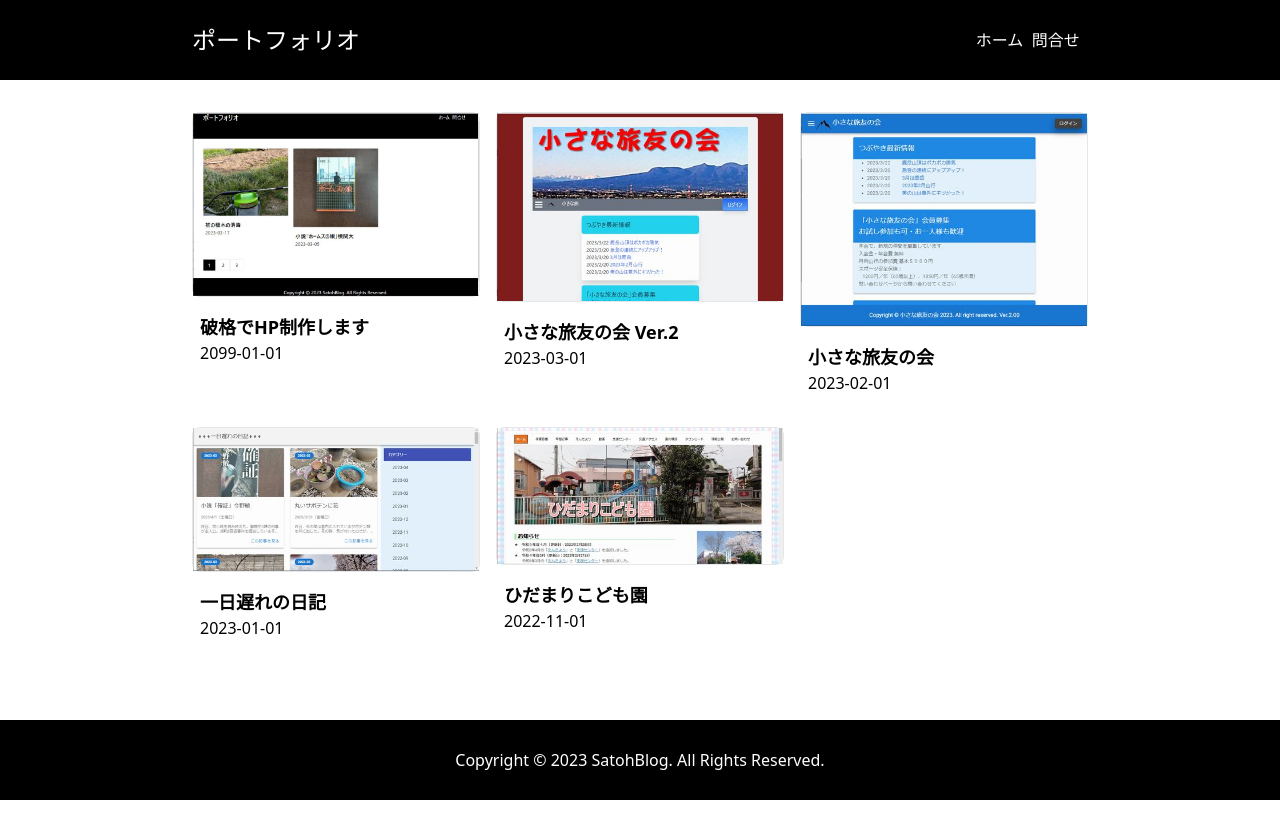
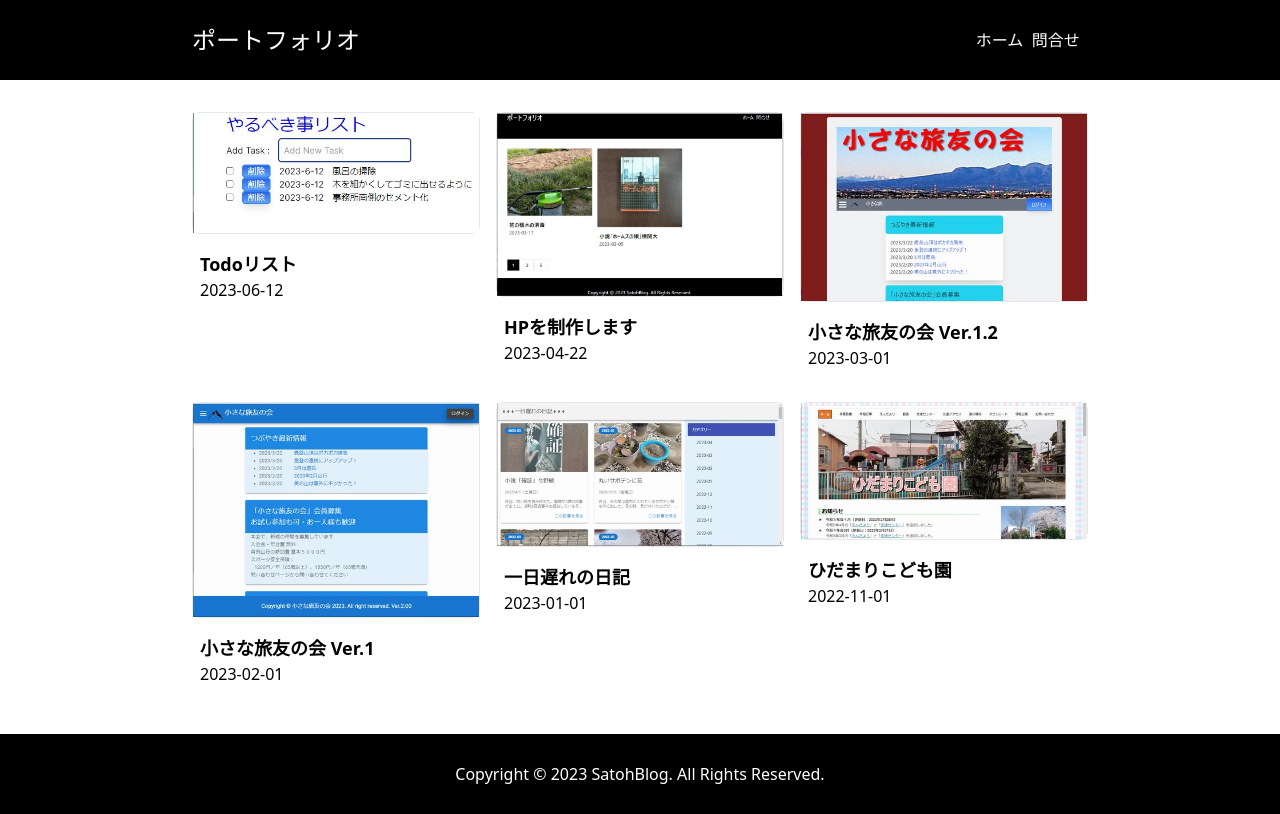
Before and after one commit to kfbk/nextjs-markdown-blog, a Next.js app: page / in a window 1280 px wide. Built offline with nearby package versions, Linux system fonts and the light colour scheme.

Commit message:
Todoリスト

```diff
--- a/pages/posts/[slug].js
+++ b/pages/posts/[slug].js
@@ -91,7 +91,7 @@ const Post = ({ frontMatter, content }) => {
       </div>
       <h1 className="mt-12">{frontMatter.title}</h1>
       <span>{frontMatter.date}</span>
-      <div className="space-x-2">
+      {/* <div className="space-x-2">
         {frontMatter.categories.map((category) => (
           <span key={category}>
             カテゴリー：
@@ -100,7 +100,7 @@ const Post = ({ frontMatter, content }) => {
             </Link>
           </span>
         ))}
-      </div>
+      </div> */}
       {/* {toReactNode(content)}  aタグをLinkタグに変換 */}
       {/* <div dangerouslySetInnerHTML={{ __html: markdownit().render(content) }}></div> */}
       <div dangerouslySetInnerHTML={{ __html: content }}></div>
--- a/posts/230201.md
+++ b/posts/230201.md
@@ -1,5 +1,5 @@
 ---
-title: '小さな旅友の会'
+title: '小さな旅友の会 Ver.1'
 date: '2023-02-01'
 image: smalltrip1st.jpg
 categories: ['HP']
--- a/posts/230301.md
+++ b/posts/230301.md
@@ -1,5 +1,5 @@
 ---
-title: '小さな旅友の会 Ver.2'
+title: '小さな旅友の会 Ver.1.2'
 date: '2023-03-01'
 image: smalltrip.jpg
 categories: ['HP']
--- a/posts/230401.md
+++ b/posts/230401.md
@@ -1,6 +1,6 @@
 ---
-title: '破格でHP制作します'
-date: '2099-01-01'
+title: 'HPを制作します'
+date: '2023-04-22'
 image: Portfolio.jpg
 categories: ['']
 ---
--- /dev/null
+++ b/posts/230612.md
@@ -0,0 +1,16 @@
+---
+title: 'Todoリスト'
+date: '2023-06-12'
+image: todo.jpg
+categories: ['']
+---
+
+Next13にて「Todoリスト」を作りました。次のサイトを参照しました。
+[React useStateで作るシンプルToDoアプリ](https://reffect.co.jp/react/reack-usestate-to-do-application)
+次の2点を改造しました。
+１．Todoリストに変更があったら自分のPC（スマホでも可）に保存される。
+　　当然、起動時にはそれを読み込む
+２．追加したときにはその日付を自動追加する
+
+次のサイトで誰でも使うことができます。
+[「Todoリスト」](https://satoutodo.vercel.app/)
```
Also changed, not shown: public/todo.jpg (added).
